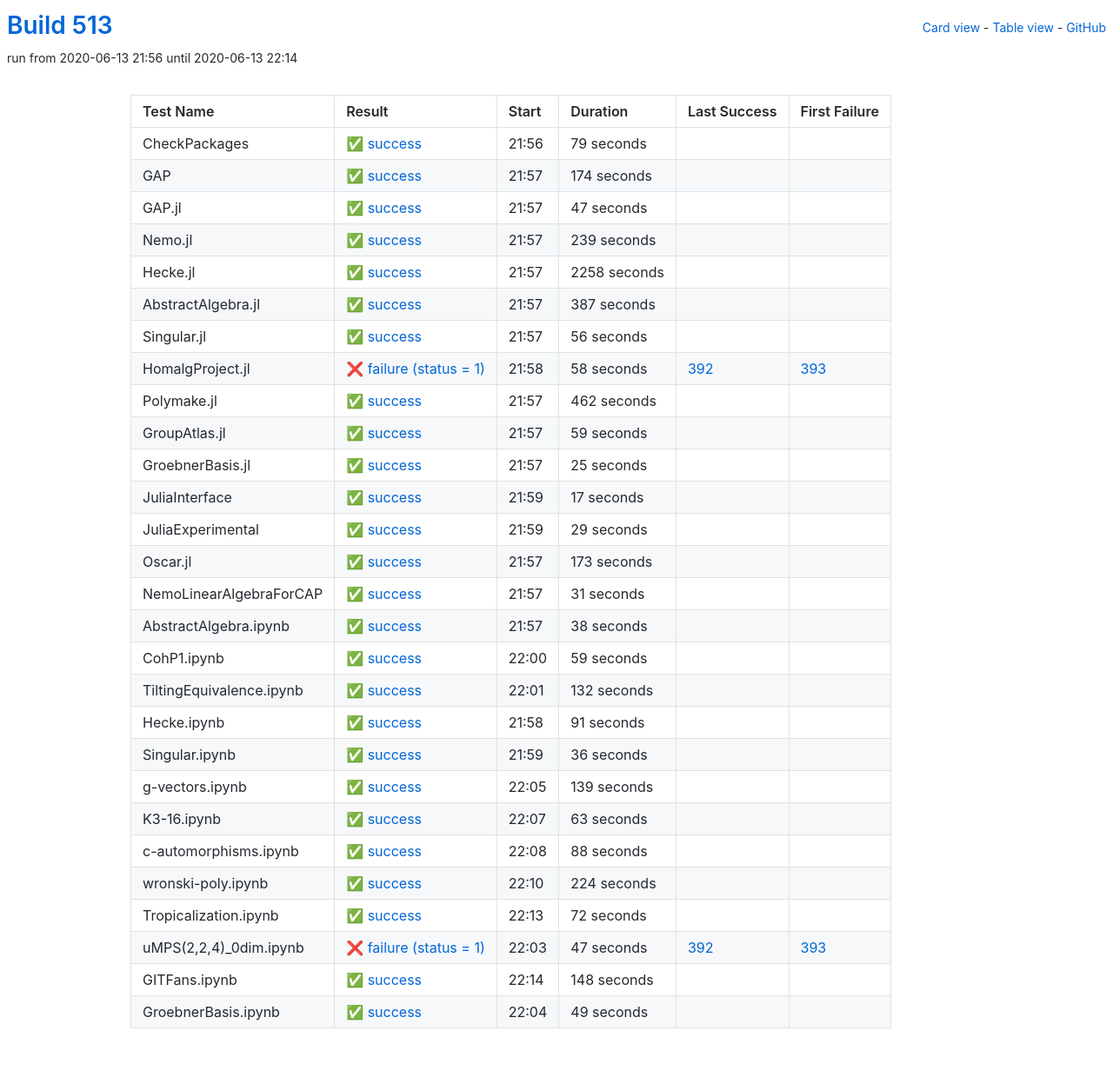
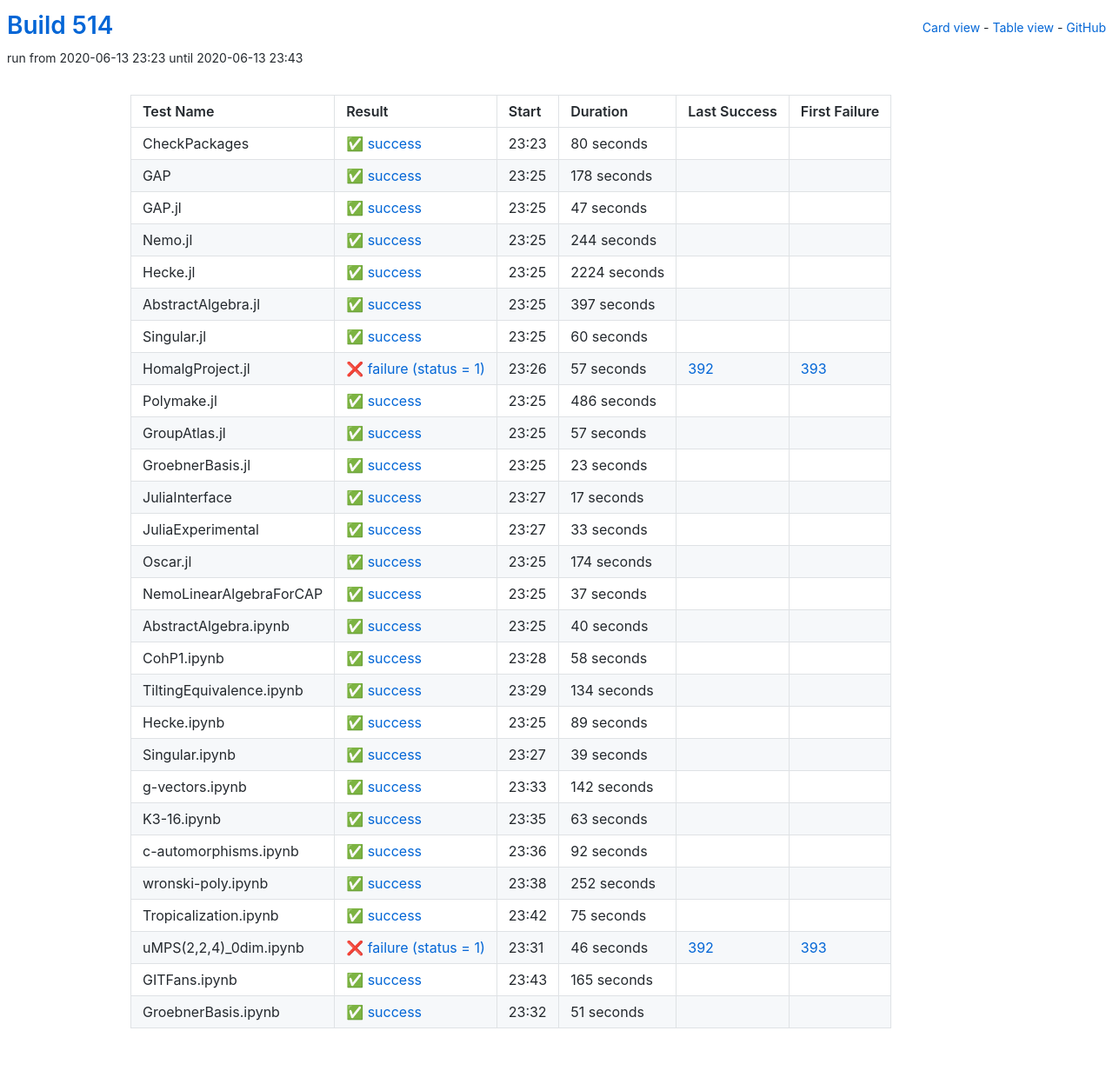
Before and after one commit to oscar-system/oscar-ci-status-1.4, a Jekyll site: the page built from table.html, in a window 1280 px wide. Shown: the whole page at 87% size. Built offline with Jekyll 4.4.1, drawn with Linux system fonts in a browser that asks for light colours.

Commit message:
Build #514

```diff
--- a/_data/ci.yml
+++ b/_data/ci.yml
@@ -1,6 +1,6 @@
 ---
-build: 513
-build_url: https://oscarci.mathematik.uni-kl.de/job/oscar-julia-1.4/513/
+build: 514
+build_url: https://oscarci.mathematik.uni-kl.de/job/oscar-julia-1.4/514/
 job: oscar-julia-1.4
 organization: oscar-system
 repo: oscar-ci-status-1.4
@@ -8,32 +8,32 @@ repourl: https://github.com/oscar-system/oscar-ci-status-1.4
 tests:
 - name: CheckPackages
   id: checkpackages
-  log: https://oscarci.mathematik.uni-kl.de/job/oscar-julia-1.4/513/artifact/logs/build-513/CheckPackages.log
-  start: 2020-06-13 21:56
+  log: https://oscarci.mathematik.uni-kl.de/job/oscar-julia-1.4/514/artifact/logs/build-514/CheckPackages.log
+  start: 2020-06-13 23:23
   success: true
   exitcode: 0
   status: success
-  duration: 79
+  duration: 80
   last_success: false
   last_success_url:
   first_failure: false
   first_failure_url:
 - name: GAP
   id: gap
-  log: https://oscarci.mathematik.uni-kl.de/job/oscar-julia-1.4/513/artifact/logs/build-513/GAP.log
-  start: 2020-06-13 21:57
+  log: https://oscarci.mathematik.uni-kl.de/job/oscar-julia-1.4/514/artifact/logs/build-514/GAP.log
+  start: 2020-06-13 23:25
   success: true
   exitcode: 0
   status: success
-  duration: 174
+  duration: 178
   last_success: false
   last_success_url:
   first_failure: false
   first_failure_url:
 - name: GAP.jl
   id: gap-jl
-  log: https://oscarci.mathematik.uni-kl.de/job/oscar-julia-1.4/513/artifact/logs/build-513/GAP.jl.log
-  start: 2020-06-13 21:57
+  log: https://oscarci.mathematik.uni-kl.de/job/oscar-julia-1.4/514/artifact/logs/build-514/GAP.jl.log
+  start: 2020-06-13 23:25
   success: true
   exitcode: 0
   status: success
@@ -44,104 +44,104 @@ tests:
   first_failure_url:
 - name: Nemo.jl
   id: nemo-jl
-  log: https://oscarci.mathematik.uni-kl.de/job/oscar-julia-1.4/513/artifact/logs/build-513/Nemo.jl.log
-  start: 2020-06-13 21:57
+  log: https://oscarci.mathematik.uni-kl.de/job/oscar-julia-1.4/514/artifact/logs/build-514/Nemo.jl.log
+  start: 2020-06-13 23:25
   success: true
   exitcode: 0
   status: success
-  duration: 239
+  duration: 244
   last_success: false
   last_success_url:
   first_failure: false
   first_failure_url:
 - name: Hecke.jl
   id: hecke-jl
-  log: https://oscarci.mathematik.uni-kl.de/job/oscar-julia-1.4/513/artifact/logs/build-513/Hecke.jl.log
-  start: 2020-06-13 21:57
+  log: https://oscarci.mathematik.uni-kl.de/job/oscar-julia-1.4/514/artifact/logs/build-514/Hecke.jl.log
+  start: 2020-06-13 23:25
   success: true
   exitcode: 0
   status: success
-  duration: 2258
+  duration: 2224
   last_success: false
   last_success_url:
   first_failure: false
   first_failure_url:
 - name: AbstractAlgebra.jl
   id: abstractalgebra-jl
-  log: https://oscarci.mathematik.uni-kl.de/job/oscar-julia-1.4/513/artifact/logs/build-513/AbstractAlgebra.jl.log
-  start: 2020-06-13 21:57
+  log: https://oscarci.mathematik.uni-kl.de/job/oscar-julia-1.4/514/artifact/logs/build-514/AbstractAlgebra.jl.log
+  start: 2020-06-13 23:25
   success: true
   exitcode: 0
   status: success
-  duration: 387
+  duration: 397
   last_success: false
   last_success_url:
   first_failure: false
   first_failure_url:
 - name: Singular.jl
   id: singular-jl
-  log: https://oscarci.mathematik.uni-kl.de/job/oscar-julia-1.4/513/artifact/logs/build-513/Singular.jl.log
-  start: 2020-06-13 21:57
+  log: https://oscarci.mathematik.uni-kl.de/job/oscar-julia-1.4/514/artifact/logs/build-514/Singular.jl.log
+  start: 2020-06-13 23:25
   success: true
   exitcode: 0
   status: success
-  duration: 56
+  duration: 60
   last_success: false
   last_success_url:
   first_failure: false
   first_failure_url:
 - name: HomalgProject.jl
   id: homalgproject-jl
-  log: https://oscarci.mathematik.uni-kl.de/job/oscar-julia-1.4/513/artifact/logs/build-513/HomalgProject.jl.log
-  start: 2020-06-13 21:58
+  log: https://oscarci.mathematik.uni-kl.de/job/oscar-julia-1.4/514/artifact/logs/build-514/HomalgProject.jl.log
+  start: 2020-06-13 23:26
   success: false
   exitcode: 1
   status: failure
-  duration: 58
+  duration: 57
   last_success: 392
   last_success_url: https://oscarci.mathematik.uni-kl.de/job/oscar-julia-1.4/392/
   first_failure: 393
   first_failure_url: https://oscarci.mathematik.uni-kl.de/job/oscar-julia-1.4/393/
 - name: Polymake.jl
   id: polymake-jl
-  log: https://oscarci.mathematik.uni-kl.de/job/oscar-julia-1.4/513/artifact/logs/build-513/Polymake.jl.log
-  start: 2020-06-13 21:57
+  log: https://oscarci.mathematik.uni-kl.de/job/oscar-julia-1.4/514/artifact/logs/build-514/Polymake.jl.log
+  start: 2020-06-13 23:25
   success: true
   exitcode: 0
   status: success
-  duration: 462
+  duration: 486
   last_success: false
   last_success_url:
   first_failure: false
   first_failure_url:
 - name: GroupAtlas.jl
   id: groupatlas-jl
-  log: https://oscarci.mathematik.uni-kl.de/job/oscar-julia-1.4/513/artifact/logs/build-513/GroupAtlas.jl.log
-  start: 2020-06-13 21:57
+  log: https://oscarci.mathematik.uni-kl.de/job/oscar-julia-1.4/514/artifact/logs/build-514/GroupAtlas.jl.log
+  start: 2020-06-13 23:25
   success: true
   exitcode: 0
   status: success
-  duration: 59
+  duration: 57
   last_success: false
   last_success_url:
   first_failure: false
   first_failure_url:
 - name: GroebnerBasis.jl
   id: groebnerbasis-jl
-  log: https://oscarci.mathematik.uni-kl.de/job/oscar-julia-1.4/513/artifact/logs/build-513/GroebnerBasis.jl.log
-  start: 2020-06-13 21:57
+  log: https://oscarci.mathematik.uni-kl.de/job/oscar-julia-1.4/514/artifact/logs/build-514/GroebnerBasis.jl.log
+  start: 2020-06-13 23:25
   success: true
   exitcode: 0
   status: success
-  duration: 25
+  duration: 23
   last_success: false
   last_success_url:
   first_failure: false
   first_failure_url:
 - name: JuliaInterface
   id: juliainterface
-  log: https://oscarci.mathematik.uni-kl.de/job/oscar-julia-1.4/513/artifact/logs/build-513/JuliaInterface.log
-  start: 2020-06-13 21:59
+  log: https://oscarci.mathematik.uni-kl.de/job/oscar-julia-1.4/514/artifact/logs/build-514/JuliaInterface.log
+  start: 2020-06-13 23:27
   success: true
   exitcode: 0
   status: success
@@ -152,116 +152,116 @@ tests:
   first_failure_url:
 - name: JuliaExperimental
   id: juliaexperimental
-  log: https://oscarci.mathematik.uni-kl.de/job/oscar-julia-1.4/513/artifact/logs/build-513/JuliaExperimental.log
-  start: 2020-06-13 21:59
+  log: https://oscarci.mathematik.uni-kl.de/job/oscar-julia-1.4/514/artifact/logs/build-514/JuliaExperimental.log
+  start: 2020-06-13 23:27
   success: true
   exitcode: 0
   status: success
-  duration: 29
+  duration: 33
   last_success: false
   last_success_url:
   first_failure: false
   first_failure_url:
 - name: Oscar.jl
   id: oscar-jl
-  log: https://oscarci.mathematik.uni-kl.de/job/oscar-julia-1.4/513/artifact/logs/build-513/Oscar.jl.log
-  start: 2020-06-13 21:57
+  log: https://oscarci.mathematik.uni-kl.de/job/oscar-julia-1.4/514/artifact/logs/build-514/Oscar.jl.log
+  start: 2020-06-13 23:25
   success: true
   exitcode: 0
   status: success
-  duration: 173
+  duration: 174
   last_success: false
   last_success_url:
   first_failure: false
   first_failure_url:
 - name: NemoLinearAlgebraForCAP
   id: nemolinearalgebraforcap
-  log: https://oscarci.mathematik.uni-kl.de/job/oscar-julia-1.4/513/artifact/logs/build-513/NemoLinearAlgebraForCAP.log
-  start: 2020-06-13 21:57
+  log: https://oscarci.mathematik.uni-kl.de/job/oscar-julia-1.4/514/artifact/logs/build-514/NemoLinearAlgebraForCAP.log
+  start: 2020-06-13 23:25
   success: true
   exitcode: 0
   status: success
-  duration: 31
+  duration: 37
   last_success: false
   last_success_url:
   first_failure: false
   first_failure_url:
 - name: AbstractAlgebra.ipynb
   id: abstractalgebra-ipynb
-  log: https://oscarci.mathematik.uni-kl.de/job/oscar-julia-1.4/513/artifact/logs/build-513/AbstractAlgebra.ipynb.log
-  start: 2020-06-13 21:57
+  log: https://oscarci.mathematik.uni-kl.de/job/oscar-julia-1.4/514/artifact/logs/build-514/AbstractAlgebra.ipynb.log
+  start: 2020-06-13 23:25
   success: true
   exitcode: 0
   status: success
-  duration: 38
+  duration: 40
   last_success: false
   last_success_url:
   first_failure: false
   first_failure_url:
 - name: CohP1.ipynb
   id: cohp1-ipynb
-  log: https://oscarci.mathematik.uni-kl.de/job/oscar-julia-1.4/513/artifact/logs/build-513/CohP1.ipynb.log
-  start: 2020-06-13 22:00
+  log: https://oscarci.mathematik.uni-kl.de/job/oscar-julia-1.4/514/artifact/logs/build-514/CohP1.ipynb.log
+  start: 2020-06-13 23:28
   success: true
   exitcode: 0
   status: success
-  duration: 59
+  duration: 58
   last_success: false
   last_success_url:
   first_failure: false
   first_failure_url:
 - name: TiltingEquivalence.ipynb
   id: tiltingequivalence-ipynb
-  log: https://oscarci.mathematik.uni-kl.de/job/oscar-julia-1.4/513/artifact/logs/build-513/TiltingEquivalence.ipynb.log
-  start: 2020-06-13 22:01
+  log: https://oscarci.mathematik.uni-kl.de/job/oscar-julia-1.4/514/artifact/logs/build-514/TiltingEquivalence.ipynb.log
+  start: 2020-06-13 23:29
   success: true
   exitcode: 0
   status: success
-  duration: 132
+  duration: 134
   last_success: false
   last_success_url:
   first_failure: false
   first_failure_url:
 - name: Hecke.ipynb
   id: hecke-ipynb
-  log: https://oscarci.mathematik.uni-kl.de/job/oscar-julia-1.4/513/artifact/logs/build-513/Hecke.ipynb.log
-  start: 2020-06-13 21:58
+  log: https://oscarci.mathematik.uni-kl.de/job/oscar-julia-1.4/514/artifact/logs/build-514/Hecke.ipynb.log
+  start: 2020-06-13 23:25
   success: true
   exitcode: 0
   status: success
-  duration: 91
+  duration: 89
   last_success: false
   last_success_url:
   first_failure: false
   first_failure_url:
 - name: Singular.ipynb
   id: singular-ipynb
-  log: https://oscarci.mathematik.uni-kl.de/job/oscar-julia-1.4/513/artifact/logs/build-513/Singular.ipynb.log
-  start: 2020-06-13 21:59
+  log: https://oscarci.mathematik.uni-kl.de/job/oscar-julia-1.4/514/artifact/logs/build-514/Singular.ipynb.log
+  start: 2020-06-13 23:27
   success: true
   exitcode: 0
   status: success
-  duration: 36
+  duration: 39
   last_success: false
   last_success_url:
   first_failure: false
   first_failure_url:
 - name: g-vectors.ipynb
   id: g-vectors-ipynb
-  log: https://oscarci.mathematik.uni-kl.de/job/oscar-julia-1.4/513/artifact/logs/build-513/g-vectors.ipynb.log
-  start: 2020-06-13 22:05
+  log: https://oscarci.mathematik.uni-kl.de/job/oscar-julia-1.4/514/artifact/logs/build-514/g-vectors.ipynb.log
+  start: 2020-06-13 23:33
   success: true
   exitcode: 0
   status: success
-  duration: 139
+  duration: 142
   last_success: false
   last_success_url:
   first_failure: false
   first_failure_url:
 - name: K3-16.ipynb
   id: k3-16-ipynb
-  log: https://oscarci.mathematik.uni-kl.de/job/oscar-julia-1.4/513/artifact/logs/build-513/K3-16.ipynb.log
-  start: 2020-06-13 22:07
+  log: https://oscarci.mathematik.uni-kl.de/job/oscar-julia-1.4/514/artifact/logs/build-514/K3-16.ipynb.log
+  start: 2020-06-13 23:35
   success: true
   exitcode: 0
   status: success
@@ -272,72 +272,72 @@ tests:
   first_failure_url:
 - name: c-automorphisms.ipynb
   id: c-automorphisms-ipynb
-  log: https://oscarci.mathematik.uni-kl.de/job/oscar-julia-1.4/513/artifact/logs/build-513/c-automorphisms.ipynb.log
-  start: 2020-06-13 22:08
+  log: https://oscarci.mathematik.uni-kl.de/job/oscar-julia-1.4/514/artifact/logs/build-514/c-automorphisms.ipynb.log
+  start: 2020-06-13 23:36
   success: true
   exitcode: 0
   status: success
-  duration: 88
+  duration: 92
   last_success: false
   last_success_url:
   first_failure: false
   first_failure_url:
 - name: wronski-poly.ipynb
   id: wronski-poly-ipynb
-  log: https://oscarci.mathematik.uni-kl.de/job/oscar-julia-1.4/513/artifact/logs/build-513/wronski-poly.ipynb.log
-  start: 2020-06-13 22:10
+  log: https://oscarci.mathematik.uni-kl.de/job/oscar-julia-1.4/514/artifact/logs/build-514/wronski-poly.ipynb.log
+  start: 2020-06-13 23:38
   success: true
   exitcode: 0
   status: success
-  duration: 224
+  duration: 252
   last_success: false
   last_success_url:
   first_failure: false
   first_failure_url:
 - name: Tropicalization.ipynb
   id: tropicalization-ipynb
-  log: https://oscarci.mathematik.uni-kl.de/job/oscar-julia-1.4/513/artifact/logs/build-513/Tropicalization.ipynb.log
-  start: 2020-06-13 22:13
+  log: https://oscarci.mathematik.uni-kl.de/job/oscar-julia-1.4/514/artifact/logs/build-514/Tropicalization.ipynb.log
+  start: 2020-06-13 23:42
   success: true
   exitcode: 0
   status: success
-  duration: 72
+  duration: 75
   last_success: false
   last_success_url:
   first_failure: false
   first_failure_url:
 - name: uMPS(2,2,4)_0dim.ipynb
   id: umps-2-2-4-0dim-ipynb
-  log: https://oscarci.mathematik.uni-kl.de/job/oscar-julia-1.4/513/artifact/logs/build-513/uMPS-2-2-4-_0dim.ipynb.log
-  start: 2020-06-13 22:03
+  log: https://oscarci.mathematik.uni-kl.de/job/oscar-julia-1.4/514/artifact/logs/build-514/uMPS-2-2-4-_0dim.ipynb.log
+  start: 2020-06-13 23:31
   success: false
   exitcode: 1
   status: failure
-  duration: 47
+  duration: 46
   last_success: 392
   last_success_url: https://oscarci.mathematik.uni-kl.de/job/oscar-julia-1.4/392/
   first_failure: 393
   first_failure_url: https://oscarci.mathematik.uni-kl.de/job/oscar-julia-1.4/393/
 - name: GITFans.ipynb
   id: gitfans-ipynb
-  log: https://oscarci.mathematik.uni-kl.de/job/oscar-julia-1.4/513/artifact/logs/build-513/GITFans.ipynb.log
-  start: 2020-06-13 22:14
+  log: https://oscarci.mathematik.uni-kl.de/job/oscar-julia-1.4/514/artifact/logs/build-514/GITFans.ipynb.log
+  start: 2020-06-13 23:43
   success: true
   exitcode: 0
   status: success
-  duration: 148
+  duration: 165
   last_success: false
   last_success_url:
   first_failure: false
   first_failure_url:
 - name: GroebnerBasis.ipynb
   id: groebnerbasis-ipynb
-  log: https://oscarci.mathematik.uni-kl.de/job/oscar-julia-1.4/513/artifact/logs/build-513/GroebnerBasis.ipynb.log
-  start: 2020-06-13 22:04
+  log: https://oscarci.mathematik.uni-kl.de/job/oscar-julia-1.4/514/artifact/logs/build-514/GroebnerBasis.ipynb.log
+  start: 2020-06-13 23:32
   success: true
   exitcode: 0
   status: success
-  duration: 49
+  duration: 51
   last_success: false
   last_success_url:
   first_failure: false
```
Also changed, not shown: README.md.
